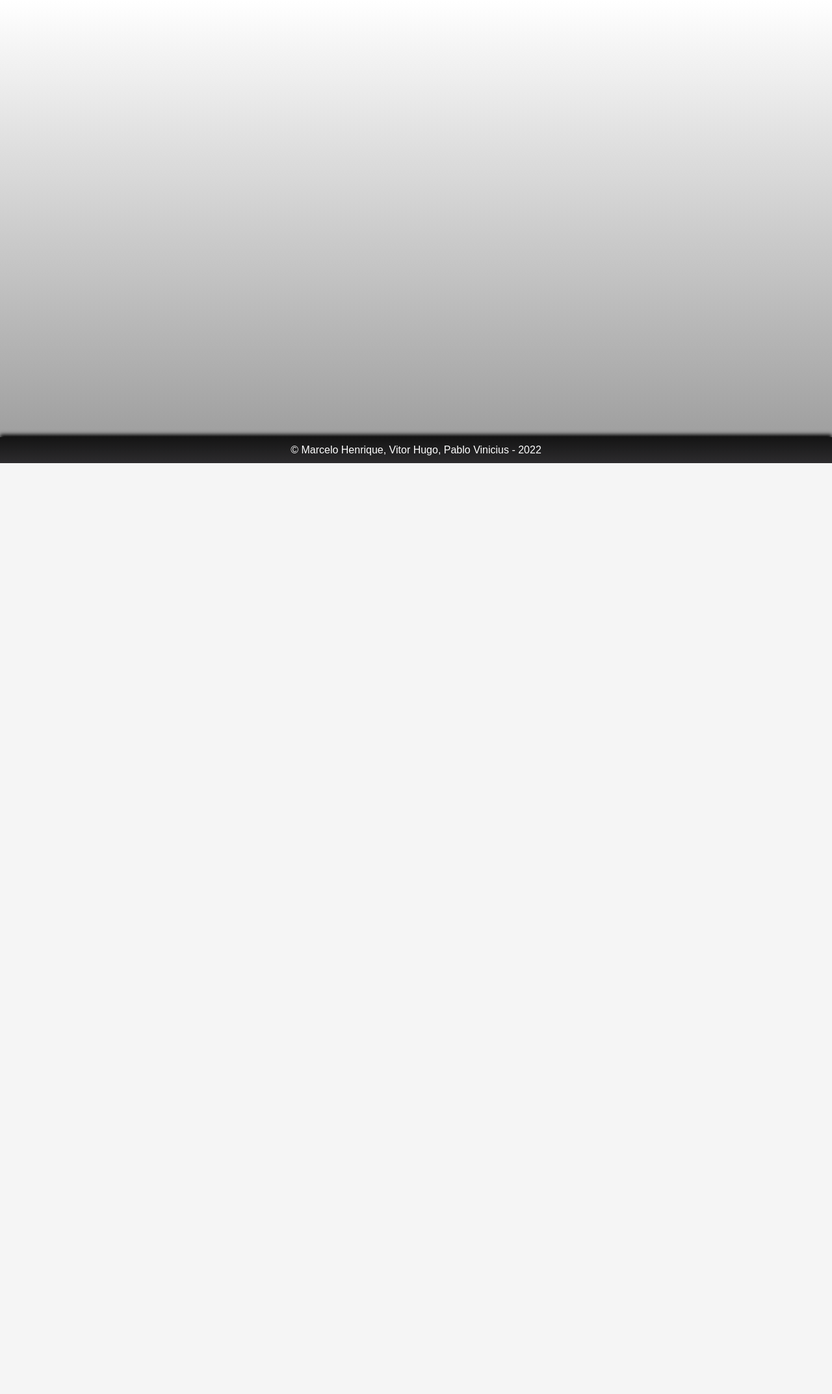
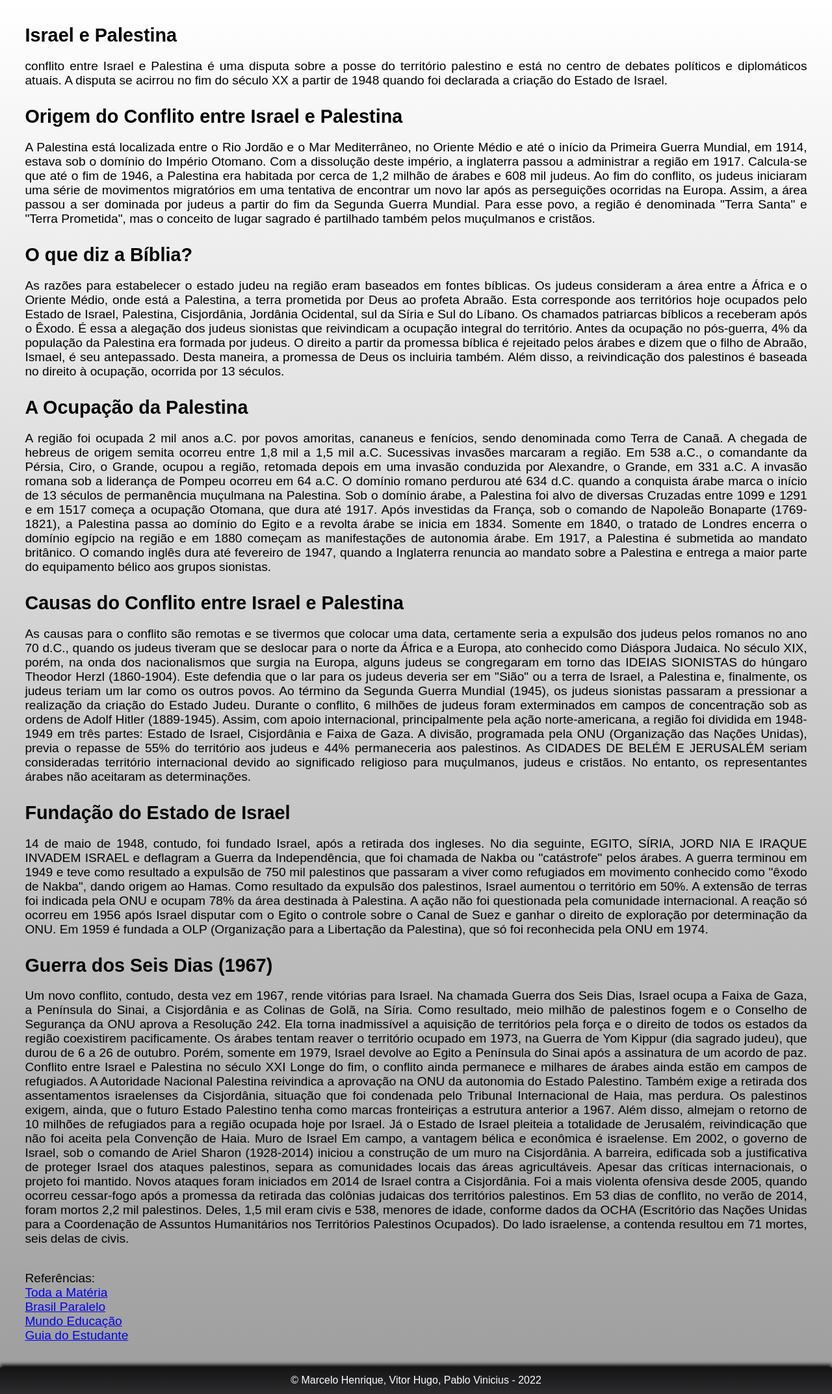
Before and after one commit to NotRiemannCousin/site-web-geo-hist, a PHP site: page /conflicts/afeganistao.html in a window 1280 px wide. Shown: the part 87-2233 px from the top of the page at 65% size. Before the commit the page ends 800 px from the top, so only its background shows below. Run offline with PHP 8.4, Linux system fonts and the light colour scheme.

Commit message:
content 1

```diff
--- a/conflicts/afeganistao.html
+++ b/conflicts/afeganistao.html
@@ -1,24 +1,179 @@
 <!DOCTYPE html>
 <html lang="en">
-
-<head>
-    <meta charset="UTF-8">
-    <meta http-equiv="X-UA-Compatible" content="IE=edge">
-    <meta name="viewport" content="width=device-width, initial-scale=1.0">
+  <head>
+    <meta charset="UTF-8" />
+    <meta http-equiv="X-UA-Compatible" content="IE=edge" />
+    <meta name="viewport" content="width=device-width, initial-scale=1.0" />
     <title>Afeganistão</title>
     <link href="../res/style/basic.css" rel="stylesheet" type="text/css" />
     <script src="script.js"></script>
-</head>
+  </head>
 
-<body>
+  <body>
     <header>
-        <h1><a href="../index.php">Afeganistão</a></h1>
+      <h1><a href="../index.php">Afeganistão</a></h1>
     </header>
     <main>
+      <h2>Israel e Palestina</h2>
+      <p>
+        conflito entre Israel e Palestina é uma disputa sobre a posse do
+        território palestino e está no centro de debates políticos e
+        diplomáticos atuais. A disputa se acirrou no fim do século XX a partir
+        de 1948 quando foi declarada a criação do Estado de Israel.
+      </p>
+
+      <h2>Origem do Conflito entre Israel e Palestina</h2>
+      <p>
+        A Palestina está localizada entre o Rio Jordão e o Mar Mediterrâneo, no
+        Oriente Médio e até o início da Primeira Guerra Mundial, em 1914, estava
+        sob o domínio do Império Otomano. Com a dissolução deste império, a
+        inglaterra passou a administrar a região em 1917. Calcula-se que até o
+        fim de 1946, a Palestina era habitada por cerca de 1,2 milhão de árabes
+        e 608 mil judeus. Ao fim do conflito, os judeus iniciaram uma série de
+        movimentos migratórios em uma tentativa de encontrar um novo lar após as
+        perseguições ocorridas na Europa. Assim, a área passou a ser dominada
+        por judeus a partir do fim da Segunda Guerra Mundial. Para esse povo, a
+        região é denominada "Terra Santa" e "Terra Prometida", mas o conceito de
+        lugar sagrado é partilhado também pelos muçulmanos e cristãos.
+      </p>
+
+      <h2>O que diz a Bíblia?</h2>
+      <p>
+        As razões para estabelecer o estado judeu na região eram baseados em
+        fontes bíblicas. Os judeus consideram a área entre a África e o Oriente
+        Médio, onde está a Palestina, a terra prometida por Deus ao profeta
+        Abraão. Esta corresponde aos territórios hoje ocupados pelo Estado de
+        Israel, Palestina, Cisjordânia, Jordânia Ocidental, sul da Síria e Sul
+        do Líbano. Os chamados patriarcas bíblicos a receberam após o Êxodo. É
+        essa a alegação dos judeus sionistas que reivindicam a ocupação integral
+        do território. Antes da ocupação no pós-guerra, 4% da população da
+        Palestina era formada por judeus. O direito a partir da promessa bíblica
+        é rejeitado pelos árabes e dizem que o filho de Abraão, Ismael, é seu
+        antepassado. Desta maneira, a promessa de Deus os incluiria também. Além
+        disso, a reivindicação dos palestinos é baseada no direito à ocupação,
+        ocorrida por 13 séculos.
+      </p>
+      <h2>A Ocupação da Palestina</h2>
+      <p>
+        A região foi ocupada 2 mil anos a.C. por povos amoritas, cananeus e
+        fenícios, sendo denominada como Terra de Canaã. A chegada de hebreus de
+        origem semita ocorreu entre 1,8 mil a 1,5 mil a.C. Sucessivas invasões
+        marcaram a região. Em 538 a.C., o comandante da Pérsia, Ciro, o Grande,
+        ocupou a região, retomada depois em uma invasão conduzida por Alexandre,
+        o Grande, em 331 a.C. A invasão romana sob a liderança de Pompeu ocorreu
+        em 64 a.C. O domínio romano perdurou até 634 d.C. quando a conquista
+        árabe marca o início de 13 séculos de permanência muçulmana na
+        Palestina. Sob o domínio árabe, a Palestina foi alvo de diversas
+        Cruzadas entre 1099 e 1291 e em 1517 começa a ocupação Otomana, que dura
+        até 1917. Após investidas da França, sob o comando de Napoleão Bonaparte
+        (1769-1821), a Palestina passa ao domínio do Egito e a revolta árabe se
+        inicia em 1834. Somente em 1840, o tratado de Londres encerra o domínio
+        egípcio na região e em 1880 começam as manifestações de autonomia árabe.
+        Em 1917, a Palestina é submetida ao mandato britânico. O comando inglês
+        dura até fevereiro de 1947, quando a Inglaterra renuncia ao mandato
+        sobre a Palestina e entrega a maior parte do equipamento bélico aos
+        grupos sionistas.
+      </p>
+      <h2>Causas do Conflito entre Israel e Palestina</h2>
+      <p>
+        As causas para o conflito são remotas e se tivermos que colocar uma
+        data, certamente seria a expulsão dos judeus pelos romanos no ano 70
+        d.C., quando os judeus tiveram que se deslocar para o norte da África e
+        a Europa, ato conhecido como Diáspora Judaica. No século XIX, porém, na
+        onda dos nacionalismos que surgia na Europa, alguns judeus se
+        congregaram em torno das IDEIAS SIONISTAS do húngaro Theodor Herzl
+        (1860-1904). Este defendia que o lar para os judeus deveria ser em
+        "Sião" ou a terra de Israel, a Palestina e, finalmente, os judeus teriam
+        um lar como os outros povos. Ao término da Segunda Guerra Mundial
+        (1945), os judeus sionistas passaram a pressionar a realização da
+        criação do Estado Judeu. Durante o conflito, 6 milhões de judeus foram
+        exterminados em campos de concentração sob as ordens de Adolf Hitler
+        (1889-1945). Assim, com apoio internacional, principalmente pela ação
+        norte-americana, a região foi dividida em 1948-1949 em três partes:
+        Estado de Israel, Cisjordânia e Faixa de Gaza. A divisão, programada
+        pela ONU (Organização das Nações Unidas), previa o repasse de 55% do
+        território aos judeus e 44% permaneceria aos palestinos. As CIDADES DE
+        BELÉM E JERUSALÉM seriam consideradas território internacional devido ao
+        significado religioso para muçulmanos, judeus e cristãos. No entanto, os
+        representantes árabes não aceitaram as determinações.
+      </p>
+
+      <h2>Fundação do Estado de Israel</h2>
+      <p>
+        14 de maio de 1948, contudo, foi fundado Israel, após a retirada dos
+        ingleses. No dia seguinte, EGITO, SÍRIA, JORD NIA E IRAQUE INVADEM
+        ISRAEL e deflagram a Guerra da Independência, que foi chamada de Nakba
+        ou "catástrofe" pelos árabes. A guerra terminou em 1949 e teve como
+        resultado a expulsão de 750 mil palestinos que passaram a viver como
+        refugiados em movimento conhecido como "êxodo de Nakba", dando origem ao
+        Hamas. Como resultado da expulsão dos palestinos, Israel aumentou o
+        território em 50%. A extensão de terras foi indicada pela ONU e ocupam
+        78% da área destinada à Palestina. A ação não foi questionada pela
+        comunidade internacional. A reação só ocorreu em 1956 após Israel
+        disputar com o Egito o controle sobre o Canal de Suez e ganhar o direito
+        de exploração por determinação da ONU. Em 1959 é fundada a OLP
+        (Organização para a Libertação da Palestina), que só foi reconhecida
+        pela ONU em 1974.
+      </p>
+
+      <h2>Guerra dos Seis Dias (1967)</h2>
+
+      <p>
+        Um novo conflito, contudo, desta vez em 1967, rende vitórias para
+        Israel. Na chamada Guerra dos Seis Dias, Israel ocupa a Faixa de Gaza, a
+        Península do Sinai, a Cisjordânia e as Colinas de Golã, na Síria. Como
+        resultado, meio milhão de palestinos fogem e o Conselho de Segurança da
+        ONU aprova a Resolução 242. Ela torna inadmissível a aquisição de
+        territórios pela força e o direito de todos os estados da região
+        coexistirem pacificamente. Os árabes tentam reaver o território ocupado
+        em 1973, na Guerra de Yom Kippur (dia sagrado judeu), que durou de 6 a
+        26 de outubro. Porém, somente em 1979, Israel devolve ao Egito a
+        Península do Sinai após a assinatura de um acordo de paz. Conflito entre
+        Israel e Palestina no século XXI Longe do fim, o conflito ainda
+        permanece e milhares de árabes ainda estão em campos de refugiados. A
+        Autoridade Nacional Palestina reivindica a aprovação na ONU da autonomia
+        do Estado Palestino. Também exige a retirada dos assentamentos
+        israelenses da Cisjordânia, situação que foi condenada pelo Tribunal
+        Internacional de Haia, mas perdura. Os palestinos exigem, ainda, que o
+        futuro Estado Palestino tenha como marcas fronteiriças a estrutura
+        anterior a 1967. Além disso, almejam o retorno de 10 milhões de
+        refugiados para a região ocupada hoje por Israel. Já o Estado de Israel
+        pleiteia a totalidade de Jerusalém, reivindicação que não foi aceita
+        pela Convenção de Haia. Muro de Israel Em campo, a vantagem bélica e
+        econômica é israelense. Em 2002, o governo de Israel, sob o comando de
+        Ariel Sharon (1928-2014) iniciou a construção de um muro na Cisjordânia.
+        A barreira, edificada sob a justificativa de proteger Israel dos ataques
+        palestinos, separa as comunidades locais das áreas agricultáveis. Apesar
+        das críticas internacionais, o projeto foi mantido. Novos ataques foram
+        iniciados em 2014 de Israel contra a Cisjordânia. Foi a mais violenta
+        ofensiva desde 2005, quando ocorreu cessar-fogo após a promessa da
+        retirada das colônias judaicas dos territórios palestinos. Em 53 dias de
+        conflito, no verão de 2014, foram mortos 2,2 mil palestinos. Deles, 1,5
+        mil eram civis e 538, menores de idade, conforme dados da OCHA
+        (Escritório das Nações Unidas para a Coordenação de Assuntos
+        Humanitários nos Territórios Palestinos Ocupados). Do lado israelense, a
+        contenda resultou em 71 mortes, seis delas de civis.
+      </p>
+      <div class="ref">
+        Referências:
+        <a href="https://www.todamateria.com.br/conflito-israel-palestina/"
+          >Toda a Matéria</a
+        >
+        <a
+          href="https://www.brasilparalelo.coConflito Israel e Palestina - Toda Matériam.br/artigos/conflito-entre-israel-e-palestina"
+          >Brasil Paralelo</a
+        >
+        <a
+          href="https://mundoeducacao.uol.com.br/geografia/o-conflito-entre-israel-palestina.htm"
+          >Mundo Educação</a
+        >
+        <a
+          href="https://guiadoestudante.abril.com.br/estudo/israel-e-palestina-entenda-a-origem-do-conflito/"
+          >Guia do Estudante</a
+        >
+      </div>
     </main>
-    <aside>
-    </aside>
+    <aside></aside>
     <footer>&copy; Marcelo Henrique, Vitor Hugo, Pablo Vinicius - 2022</footer>
-</body>
-
+  </body>
 </html>
--- a/res/style/basic.css
+++ b/res/style/basic.css
@@ -54,14 +54,23 @@ header {
     width: 100%;
 }
 
-header a {
+header * {
     color: white;
     text-decoration: none;
 }
+
 header>* {
     font-family: "Times New Roman", Times, serif;
     text-align: center;
     font-size: xxx-large;
+}
+
+h2+p {
+    margin-top: 1em;
+}
+
+p+h2 {
+    margin-top: 1em;
 }
 
 main {
@@ -71,6 +80,10 @@ main {
     justify-content: center;
     flex-direction: column;
     background-image: linear-gradient(var(---light-gray-accent), var(---light-gray));
+}
+
+main {
+    text-align: justify;
 }
 
 aside {
@@ -127,6 +140,14 @@ footer {
     padding: 0.7em;
 }
 
+p+.ref{
+    margin-top: 2em;
+}
+
+.ref a {
+    display: block;
+}
+
 
 @media screen and (min-width: 414px) {
     body {
@@ -137,4 +158,8 @@ footer {
     aside .aside-content {
         width: 33.3333vw;
     }
+
+    main {
+        font-size: 1.2em;
+    }
 }
```
